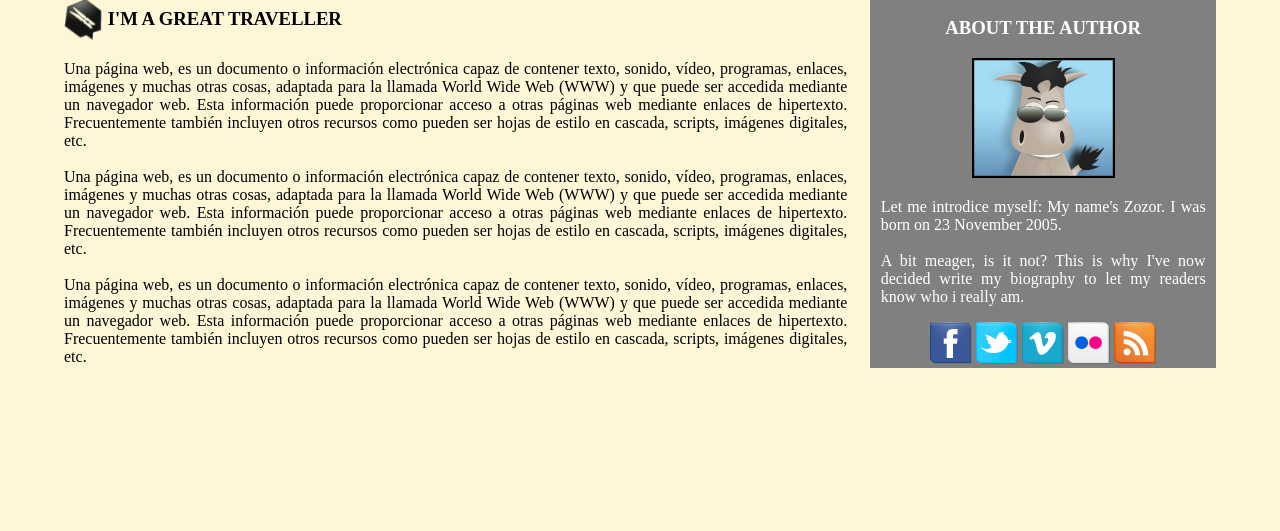
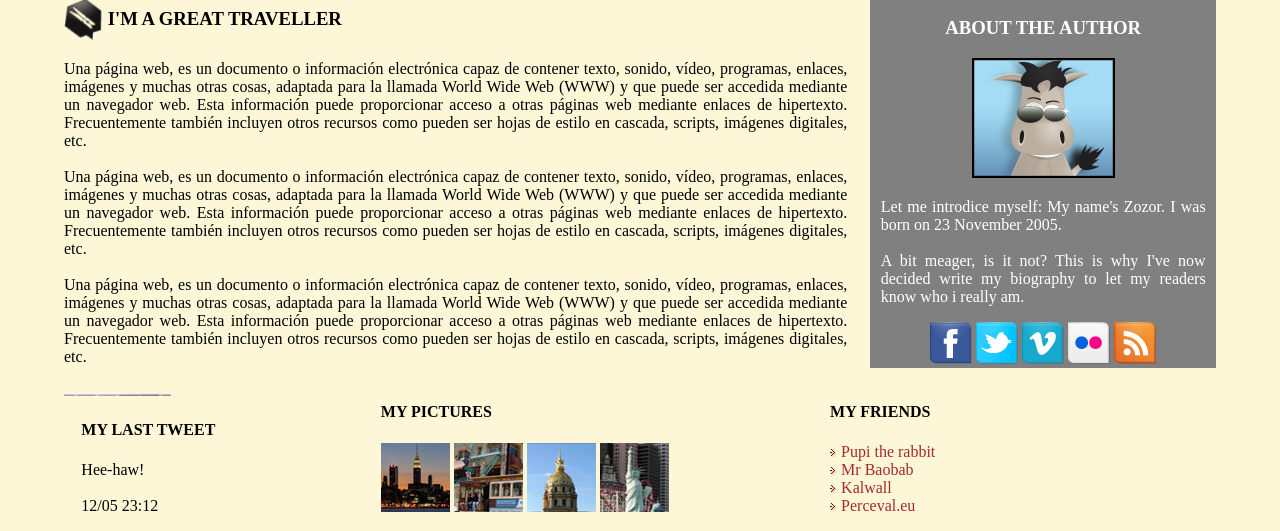
Before and after one commit to Alfred215/DAW, a PHP site: page /PuenteSanFrancisco.html in a window 1280 px wide. Shown: the part 472-1003 px from the top of the page. Before the commit the page ends 840 px from the top, so only its background shows below. Run offline with PHP 8.4, Linux system fonts and the light colour scheme.

Commit message:
son las 19:33 del 1/10
Signed-off-by: Alfred215 <alfredoarpalrgmail.com>

```diff
--- a/DAWInterfaces/Ejercicios/EjerciciosUD1/SanFrancisco/Puente.css
+++ b/DAWInterfaces/Ejercicios/EjerciciosUD1/SanFrancisco/Puente.css
@@ -17,7 +17,6 @@ header{
 }
 
 nav{
-    background-image: url();
     float: right;
     margin-top: 0mm;
     margin-right:2% ;
@@ -52,7 +51,9 @@ aside{
 
 .white{color: white;}
 
-footer{background-color: blue}
+footer{
+    border-top: solid 2p gray;
+    }
 
 img{margin: 0mm;}
 
@@ -78,7 +79,34 @@ h1{
     text-size-adjust: 10%;
 }
 
+#divfooter1{
+    vertical-align: center;
+    width: 33%;
+    float: right;
+    margin-left: 0.5%;
+    margin-right: 0.5%;
+}
+
+#divfooter2{
+    width: 38%;
+    float: right;
+    margin-left: 0.5%;
+    margin-right: 0.5%;
+}
+
+#divfooter3{
+    width: 25%;
+    float: right;
+    margin-left: 0.5%;
+    margin-right: 0.5%;
+}
+
 #puente{width: 96%; margin-left: 2%; margin-right: 2%;}
 
 body{margin:5%;
     background-color: rgb(253, 247, 215);}
+
+#mitad1{
+    width: 46%;
+    color: brown;
+}
--- a/DAWInterfaces/Ejercicios/EjerciciosUD1/SanFrancisco/PuenteSanFrancisco.html
+++ b/DAWInterfaces/Ejercicios/EjerciciosUD1/SanFrancisco/PuenteSanFrancisco.html
@@ -61,7 +61,27 @@
         </section>
 
         <footer>
-
+            <img src="images/line.png" alt="line"/>
+            <div id="divfooter1">
+                 <h4>MY FRIENDS</h4>
+                 <p id="mitad1">
+                    <img src="images/external_link.png" alt="external_link" id="external_link1"/> Pupi the rabbit<br>
+                    <img src="images/external_link.png" alt="external_link" id="external_link2"/> Mr Baobab<br>
+                    <img src="images/external_link.png" alt="external_link" id="external_link3"/> Kalwall<br>
+                    <img src="images/external_link.png" alt="external_link" id="external_link4"/> Perceval.eu<br>
+                 </p>
+            </div>
+            <div id="divfooter2">
+                <h4>MY PICTURES</h4>
+                <img src="images/pic1.jpg" alt="pic1" id="pic1"/>
+                <img src="images/pic2.jpg" alt="pic2" id="pic2"/>
+                <img src="images/pic3.jpg" alt="pic3" id="pic3"/>
+                <img src="images/pic4.jpg" alt="pic4" id="pic4"/>
+            </div>
+            <div id="divfooter3">
+               <h4>MY LAST TWEET</h4>
+               <p>Hee-haw!<br><br>12/05 23:12</p>
+            </div>
         </footer>
     </body>
 </html>
```
